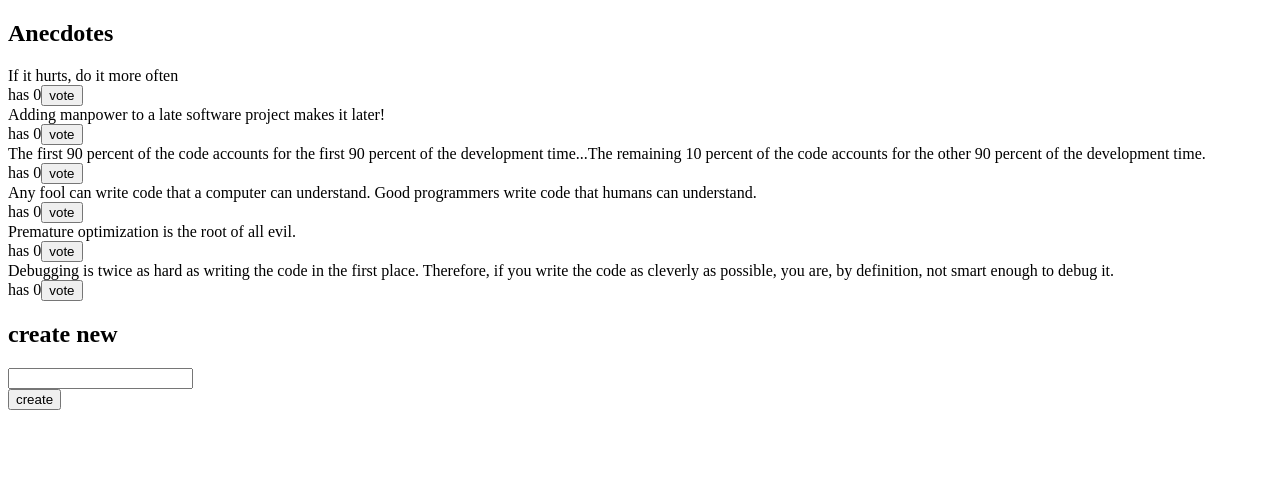
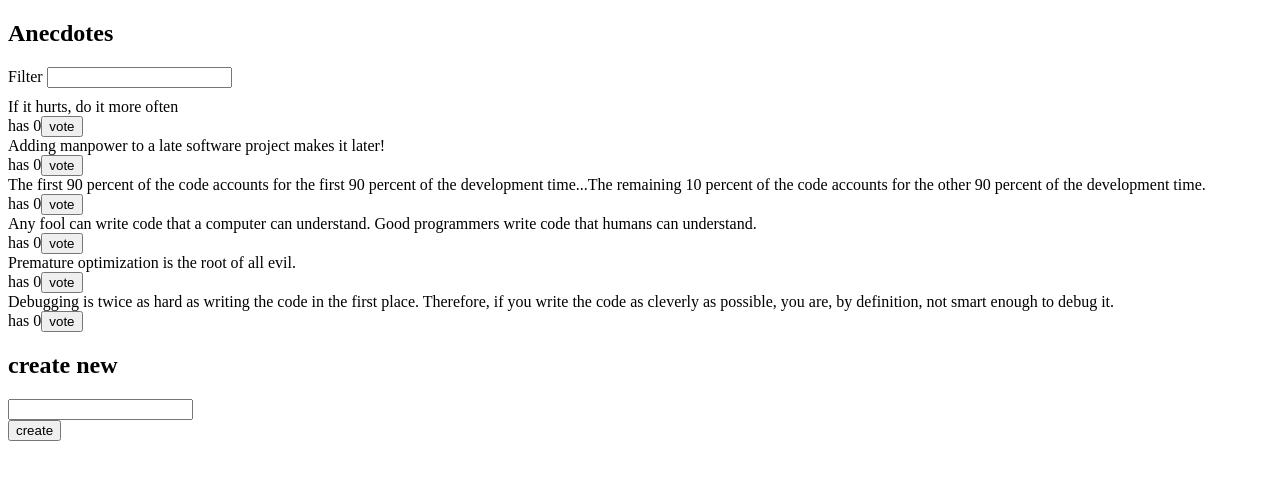
Before and after one commit to lsDantas/Full-Stack-Open-2021, a React (Create React App) app in the folder part5/redux-anecdotes/: page / in a window 1280 px wide. Shown: the top 480 px of the page. Built offline with nearby package versions, Linux system fonts and the light colour scheme.

Commit message:
Exercise 6.12

```diff
--- a/part5/redux-anecdotes/src/App.js
+++ b/part5/redux-anecdotes/src/App.js
@@ -1,6 +1,7 @@
 import React from 'react';
 import { useSelector } from 'react-redux';
 import Notification from './components/Notification';
+import Filter from './components/Filter';
 import AnecdoteForm from './components/AnecdoteForm';
 import AnecdotesList from './components/AnecdotesList';
 
@@ -11,6 +12,7 @@ const App = () => {
     <div>
       <h2>Anecdotes</h2>
       {notification && <Notification />}
+      <Filter />
       <AnecdotesList />
       <AnecdoteForm />
     </div>
--- a/part5/redux-anecdotes/src/components/AnecdotesList.js
+++ b/part5/redux-anecdotes/src/components/AnecdotesList.js
@@ -5,7 +5,11 @@ import { setNotification, removeNotification } from '../reducers/notificationRed
 
 const AnecdotesList = () => {
 
-  const anecdotes = useSelector(state => state.anecdotes);
+  const anecdotes = useSelector(state => {
+    const matchesSearchTerm = (anecdote) => anecdote.content.includes(state.filter);
+    const selectedAnecdotes = state.anecdotes.filter(matchesSearchTerm);
+    return selectedAnecdotes;
+  });
   const dispatch = useDispatch();
 
   const vote = (anecdote) => {
--- /dev/null
+++ b/part5/redux-anecdotes/src/components/Filter.js
@@ -0,0 +1,23 @@
+import React from 'react';
+import { useDispatch } from 'react-redux';
+import { setFilter } from '../reducers/filterReducer';
+
+const Filter = () => {
+  const dispatch = useDispatch();
+
+  const handleChange = (event) => {
+    const content = event.target.value;
+    dispatch(setFilter(content));
+  };
+  const style = {
+    marginBottom: 10,
+  };
+
+  return (
+    <div style={style}>
+      Filter <input name="filterText" onChange={handleChange} />
+    </div>
+  );
+};
+
+export default Filter;
--- /dev/null
+++ b/part5/redux-anecdotes/src/reducers/filterReducer.js
@@ -0,0 +1,17 @@
+const filterReducer = (state = '', action) => {
+  switch(action.type) {
+  case 'SET_FILTER':
+    return action.data;
+  default:
+    return state;
+  }
+}
+
+export const setFilter = (filter) => {
+  return {
+    type: 'SET_FILTER',
+    data: filter,
+  };
+};
+
+export default filterReducer;
--- a/part5/redux-anecdotes/src/store.js
+++ b/part5/redux-anecdotes/src/store.js
@@ -1,10 +1,12 @@
 import { createStore, combineReducers } from 'redux';
 import { composeWithDevTools } from 'redux-devtools-extension'
 import notificationReducer from './reducers/notificationReducer';
+import filterReducer from './reducers/filterReducer';
 import anecdoteReducer from './reducers/anecdoteReducer';
 
 const reducer = combineReducers({
   notification: notificationReducer,
+  filter: filterReducer,
   anecdotes: anecdoteReducer,
 });
 
```
